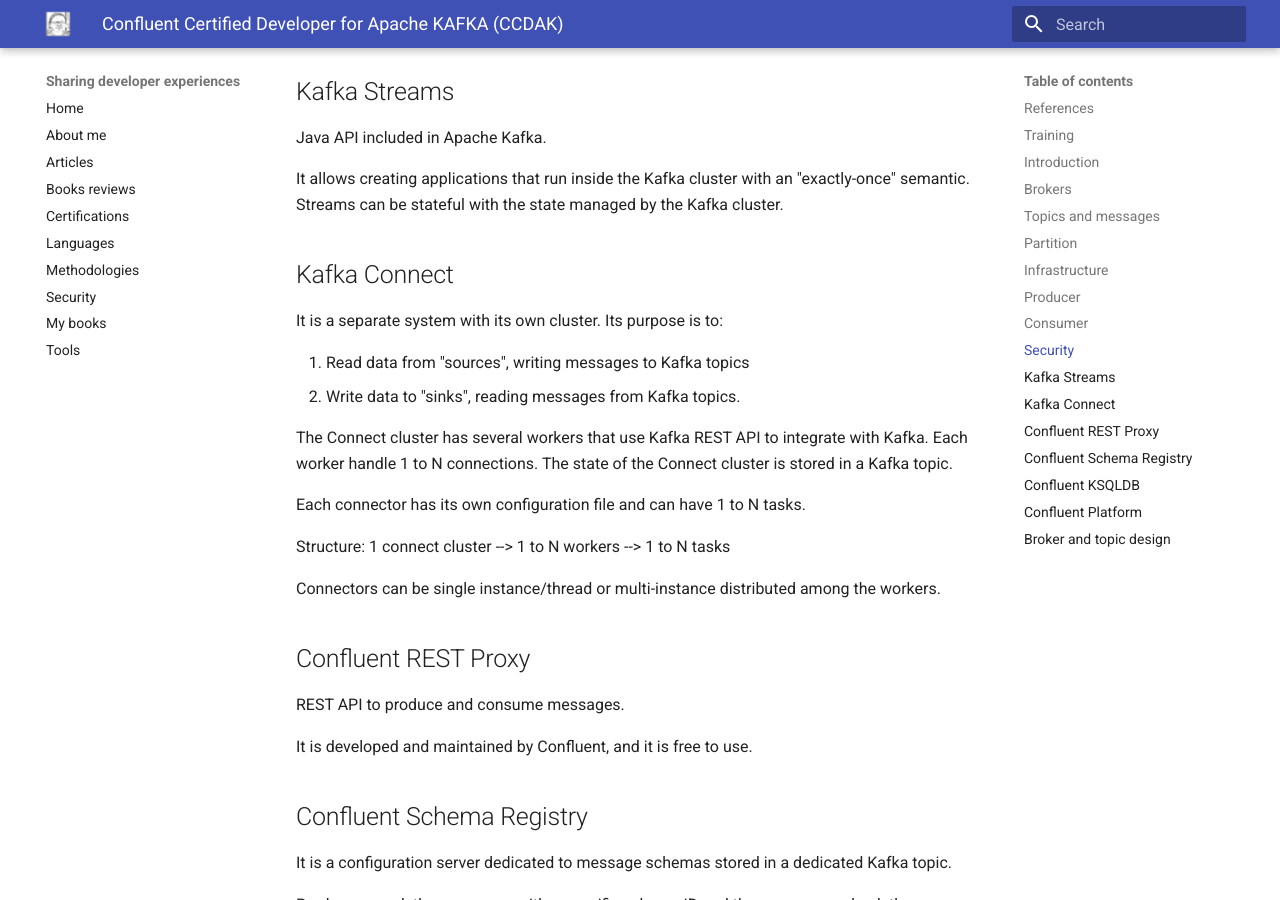
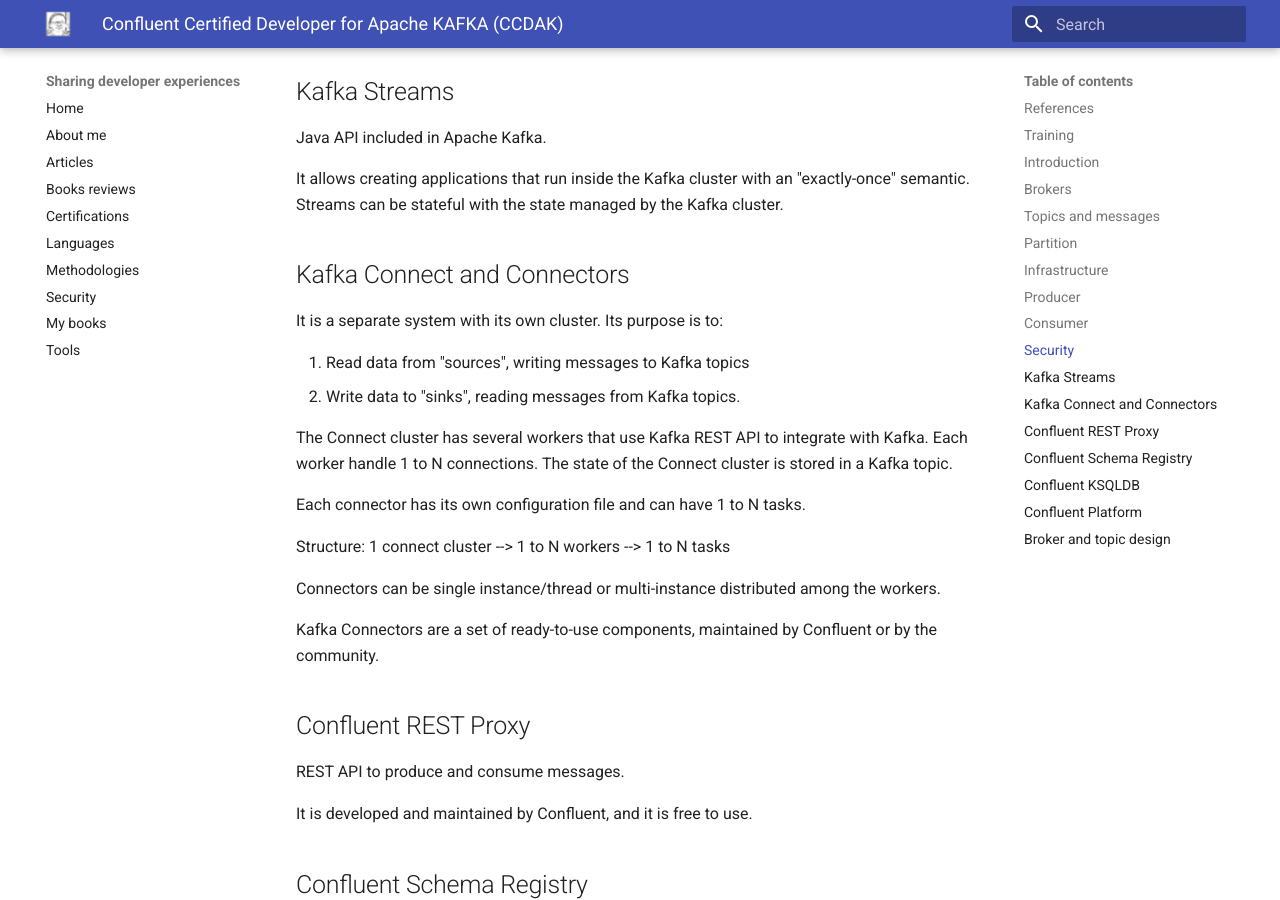
Before and after one commit to gualtierotesta/blog, an MkDocs documentation site: the page built from docs/certifications/ccdak.md, in a window 1280 px wide and 900 px high, scrolled down 4635 px. Built offline with MkDocs 1.6.1 and Material for MkDocs 9.7.7, drawn with Linux system fonts in a browser that asks for light colours.

Commit message:
Update Kafka notes

```diff
--- a/docs/certifications/ccdak.md
+++ b/docs/certifications/ccdak.md
@@ -150,7 +150,7 @@
 
 It allows creating applications that run inside the Kafka cluster with an "exactly-once" semantic. Streams can be stateful with the state managed by the Kafka cluster.
 
-## Kafka Connect
+## Kafka Connect and Connectors
 
 It is a separate system with its own cluster. Its purpose is to:
 
@@ -164,6 +164,8 @@
 Structure: 1 connect cluster --> 1 to N workers --> 1 to N tasks
 
 Connectors can be single instance/thread or multi-instance distributed among the workers.
+
+Kafka Connectors are a set of ready-to-use components, maintained by Confluent or by the community.
 
 ## Confluent REST Proxy
 
```
